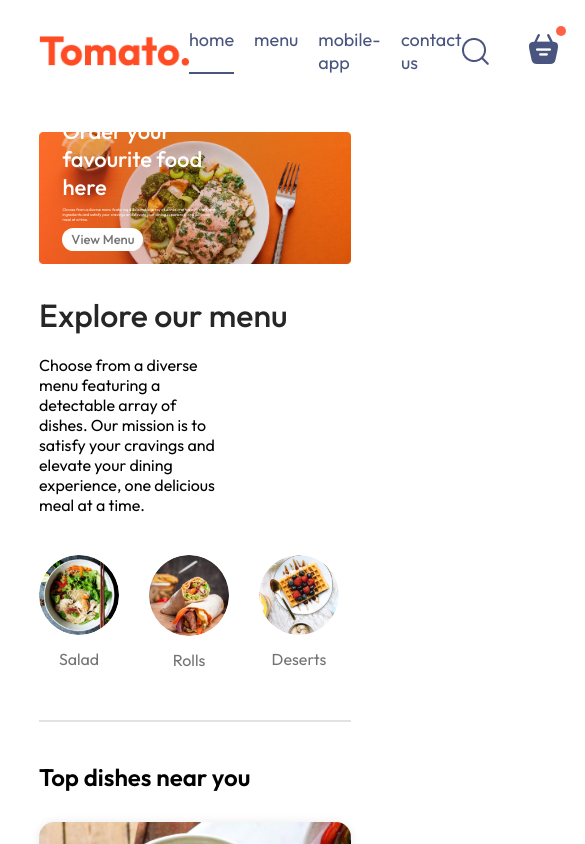
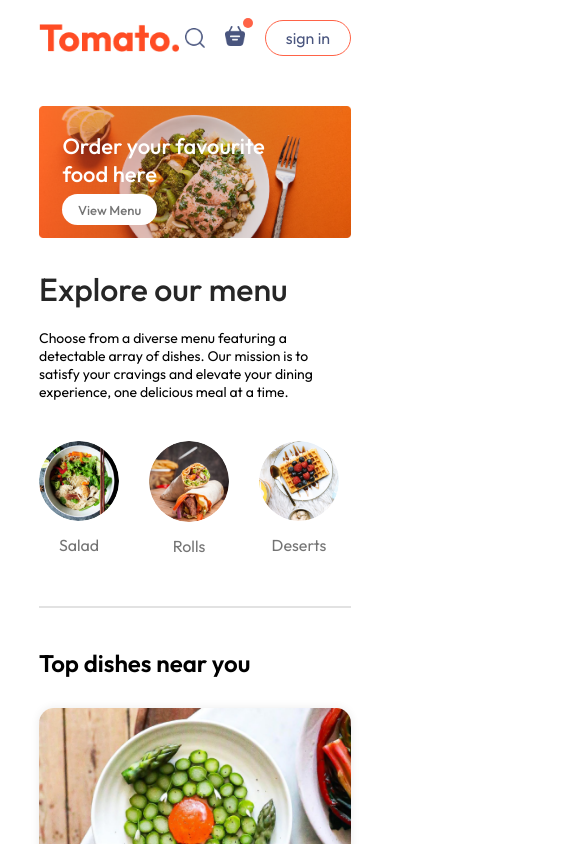
Before and after one commit to UvereAnn/goodfoods, a React (Vite) app in the folder frontend/: page / in a window 390 px wide. Shown: the top 844 px of the page, 585 px wide, since content can reach past the window. Built offline with nearby package versions, Linux system fonts and the light colour scheme.

Commit message:
add responsive functionality

```diff
--- a/frontend/src/components/ExploreMenu/ExploreMenu.css
+++ b/frontend/src/components/ExploreMenu/ExploreMenu.css
@@ -54,3 +54,10 @@
   border: 4px solid tomato;
   padding: 2px;
 }
+
+@media (max-width: 1050px) {
+  .explore-menu-text {
+    max-width: 100%;
+    font-size: 14px;
+  }
+}
--- a/frontend/src/components/Footer/Footer.css
+++ b/frontend/src/components/Footer/Footer.css
@@ -51,3 +51,15 @@
   background-color: grey;
   border: none;
 }
+
+@media (max-width:750px){
+  .footer-content{
+    display: flex;
+    flex-direction: column;
+    gap: 35px;
+  }
+
+  .footer-copyright{
+    text-align: center;
+  }
+}
--- a/frontend/src/components/Header/Header.css
+++ b/frontend/src/components/Header/Header.css
@@ -1,12 +1,12 @@
-.header{
+.header {
   height: 34vw;
   margin: 30px auto;
-    background: url('/header_img.png') no-repeat;
+  background: url("/header_img.png") no-repeat;
   background-size: contain;
   position: relative;
 }
 
-.header-contents{
+.header-contents {
   position: absolute;
   display: flex;
   flex-direction: column;
@@ -18,24 +18,44 @@
   animation: fadeIn 3s;
 }
 
-.header-contents h2{
+.header-contents h2 {
   font-weight: 500;
   color: white;
-    font-size: max(4.5vw,22px);
+  font-size: max(4.5vw, 22px);
 }
 
-.header-contents p{
+.header-contents p {
   color: white;
   font-size: 1vw;
 }
 
-.header-contents button{
+.header-contents button {
   border: none;
   color: #747474;
   font-weight: 500;
   padding: 1vw 2.3vw;
   background-color: white;
-    font-size: max(1vw,13px);
+  font-size: max(1vw, 13px);
   border-radius: 50px;
   cursor: pointer;
 }
+
+@media (max-width: 1050px) {
+  .header-contents {
+    max-width: 45%;
+  }
+}
+
+@media (max-width: 750px) {
+  .header-contents {
+    max-width: 65%;
+  }
+
+  .header-contents p {
+    display: none;
+  }
+
+  .header-contents button {
+    padding: 2vw 4vw;
+  }
+}
--- a/frontend/src/components/Navbar/Navbar.css
+++ b/frontend/src/components/Navbar/Navbar.css
@@ -51,7 +51,7 @@
   position: relative;
 }
 
-.navbar-search-icon .dot{
+.navbar-search-icon .dot {
   position: absolute;
   min-width: 10px;
   min-height: 10px;
@@ -60,3 +60,49 @@
   top: -8px;
   right: -8px;
 }
+
+@media (max-width: 1050px) {
+  .navbar .logo {
+    width: 140px;
+  }
+  .navbar-menu {
+    gap: 20px;
+    font-size: 17px;
+  }
+  .navbar-right {
+    gap: 30px;
+  }
+  .navbar-right img {
+    width: 22px;
+  }
+  .navbar-right button {
+    padding: 8px 25px;
+  }
+}
+
+@media (max-width: 900px) {
+  .navbar .logo {
+    width: 140px;
+  }
+  .navbar-menu {
+    gap: 15px;
+    font-size: 16px;
+  }
+  .navbar-right {
+    gap: 20px;
+  }
+  .navbar-right img {
+    width: 20px;
+  }
+  .navbar-right button {
+    padding: 7px 20px;
+    font-style: 15px;
+  }
+}
+
+@media (max-width: 750px) {
+  .navbar-menu {
+    display: none;
+  }
+
+}
--- a/frontend/src/components/Navbar/Navbar.jsx
+++ b/frontend/src/components/Navbar/Navbar.jsx
@@ -1,6 +1,7 @@
 import React, { useState } from "react";
 import "./Navbar.css";
 import { assets } from "../../assets/assets";
+import { Link } from "react-router-dom";
 
 const Navbar = () => {
   const [menu, setMenu] = useState("home");
@@ -9,10 +10,33 @@
     <div className="navbar">
       <img src={assets.logo} alt="logo" className="logo" />
       <ul className="navbar-menu">
-        <li onClick={() =>setMenu("home")} className={menu==="home"?"active":""}>home</li>
-        <li onClick={() =>setMenu("menu")} className={menu==="menu"?"active":""}>menu</li>
-        <li onClick={() =>setMenu("mobile-app")} className={menu==="mobile-app"?"active":""}>mobile-app</li>
-        <li onClick={() =>setMenu("contact-us")} className={menu==="contact-us"?"active":""}>contact us</li>
+        <Link to="/"
+          onClick={() => setMenu("home")}
+          className={menu === "home" ? "active" : ""}
+        >
+          home
+        </Link>
+        <a
+          href="#explore-menu"
+          onClick={() => setMenu("menu")}
+          className={menu === "menu" ? "active" : ""}
+        >
+          menu
+        </a>
+        <a
+          href="#app-download"
+          onClick={() => setMenu("mobile-app")}
+          className={menu === "mobile-app" ? "active" : ""}
+        >
+          mobile-app
+        </a>
+        <a
+          href="#footer"
+          onClick={() => setMenu("contact-us")}
+          className={menu === "contact-us" ? "active" : ""}
+        >
+          contact us
+        </a>
       </ul>
       <div className="navbar-right">
         <img src={assets.search_icon} alt="search icon" />
```
Lines whose indentation alone changed are shown as unchanged.
